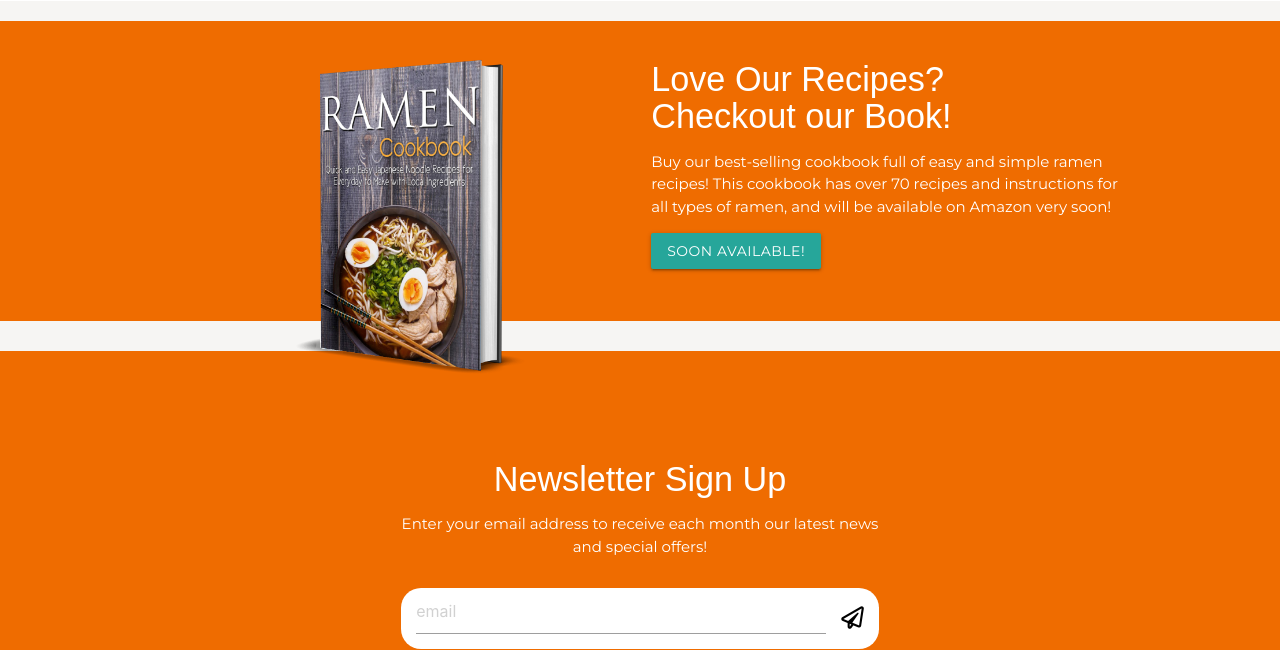
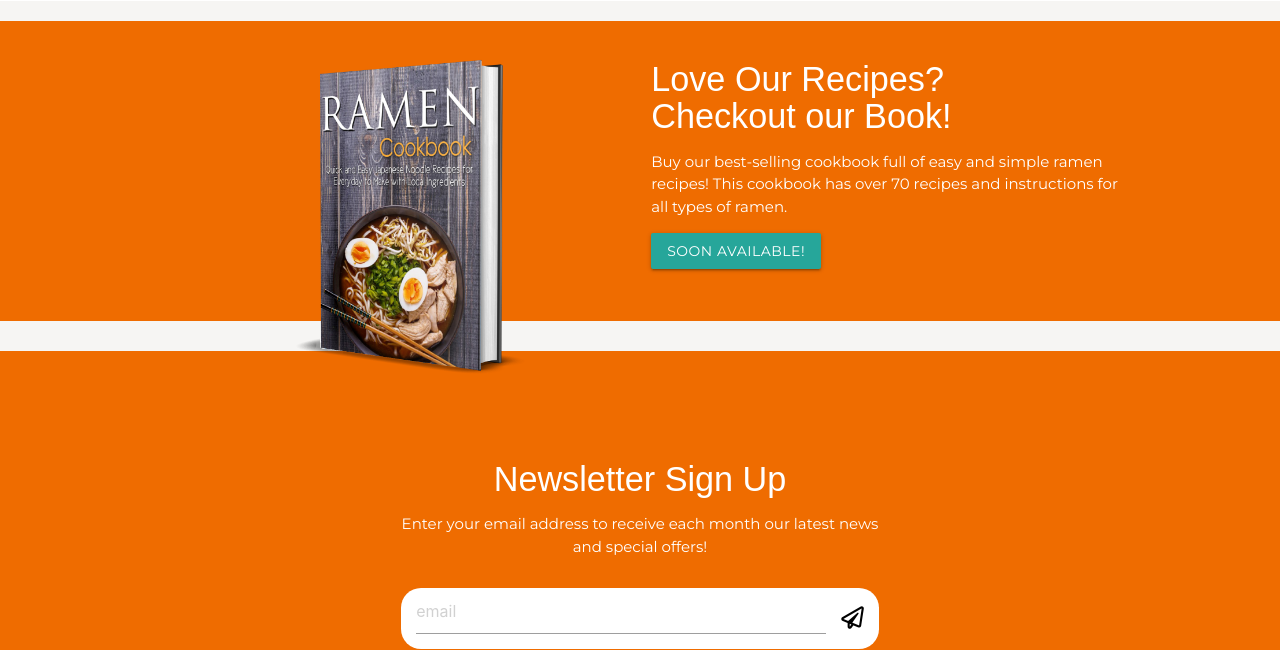
Before and after one commit to tizcoppoli/roocola-website, a Flask app: page / in a window 1280 px wide. Shown: the part 1041-1691 px from the top of the page. Run offline with Flask 2, Linux system fonts and the light colour scheme; data that the repository does not hold is empty; some libraries are stand-ins or nearby versions; some web fonts are replaced.

Commit message:
Fix book section length

```diff
--- a/templates/home.html
+++ b/templates/home.html
@@ -141,7 +141,7 @@
             <div class="col m6 s12 book-description-section white-text">
                 <h4 class="book-heading white-text">Love Our Recipes? <br>Checkout our Book!</h4>
                 <p>
-                    Buy our best-selling cookbook full of easy and simple ramen recipes! This cookbook has over 70 recipes and instructions for all types of ramen, and will be available on Amazon very soon!
+                    Buy our best-selling cookbook full of easy and simple ramen recipes! This cookbook has over 70 recipes and instructions for all types of ramen.
                 </p>
                 <a class="btn purchase-button" href="{{ url_for('home') }}" style="pointer-events: none;">Soon Available!</a>
             </div>
```
